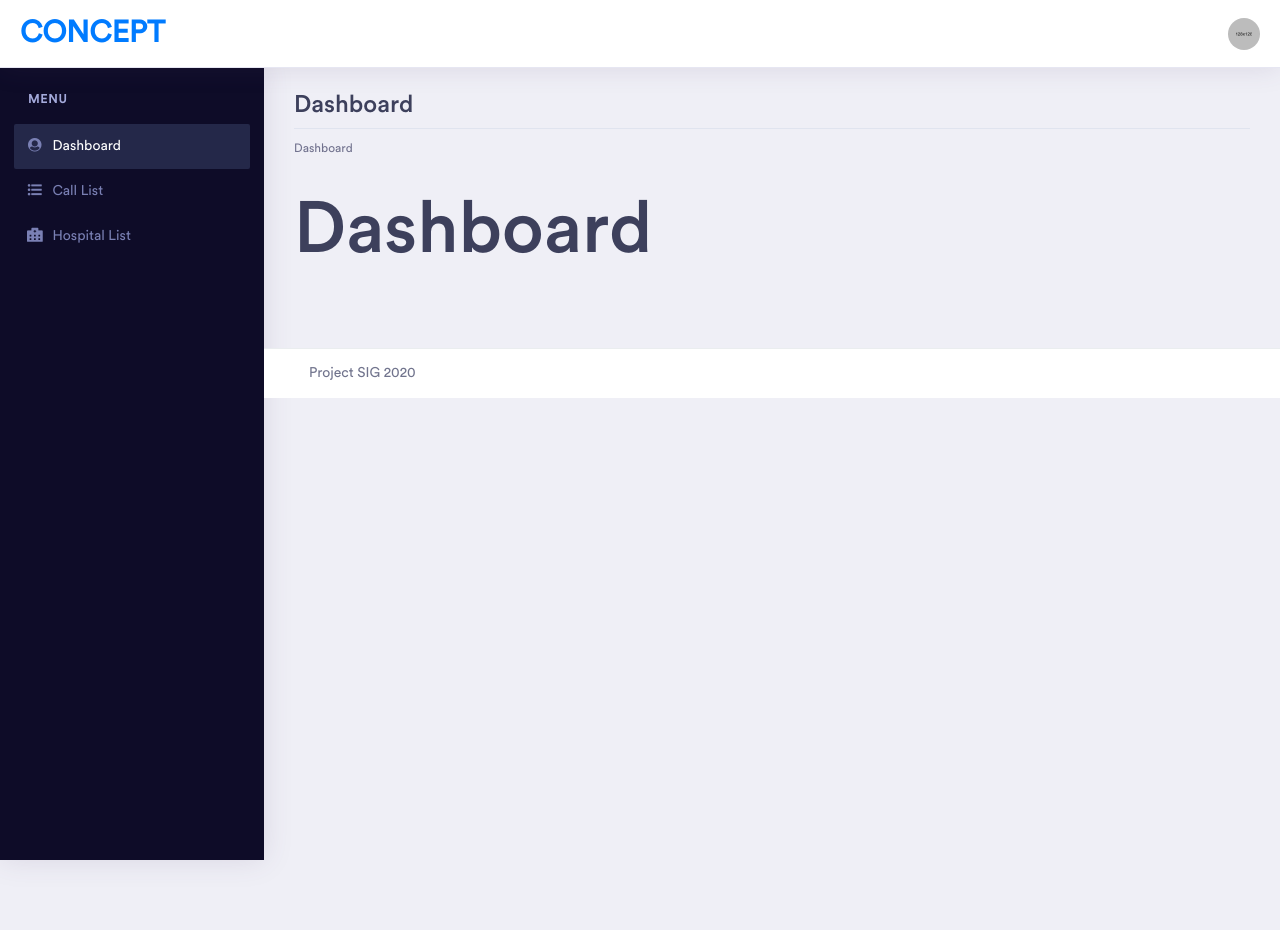
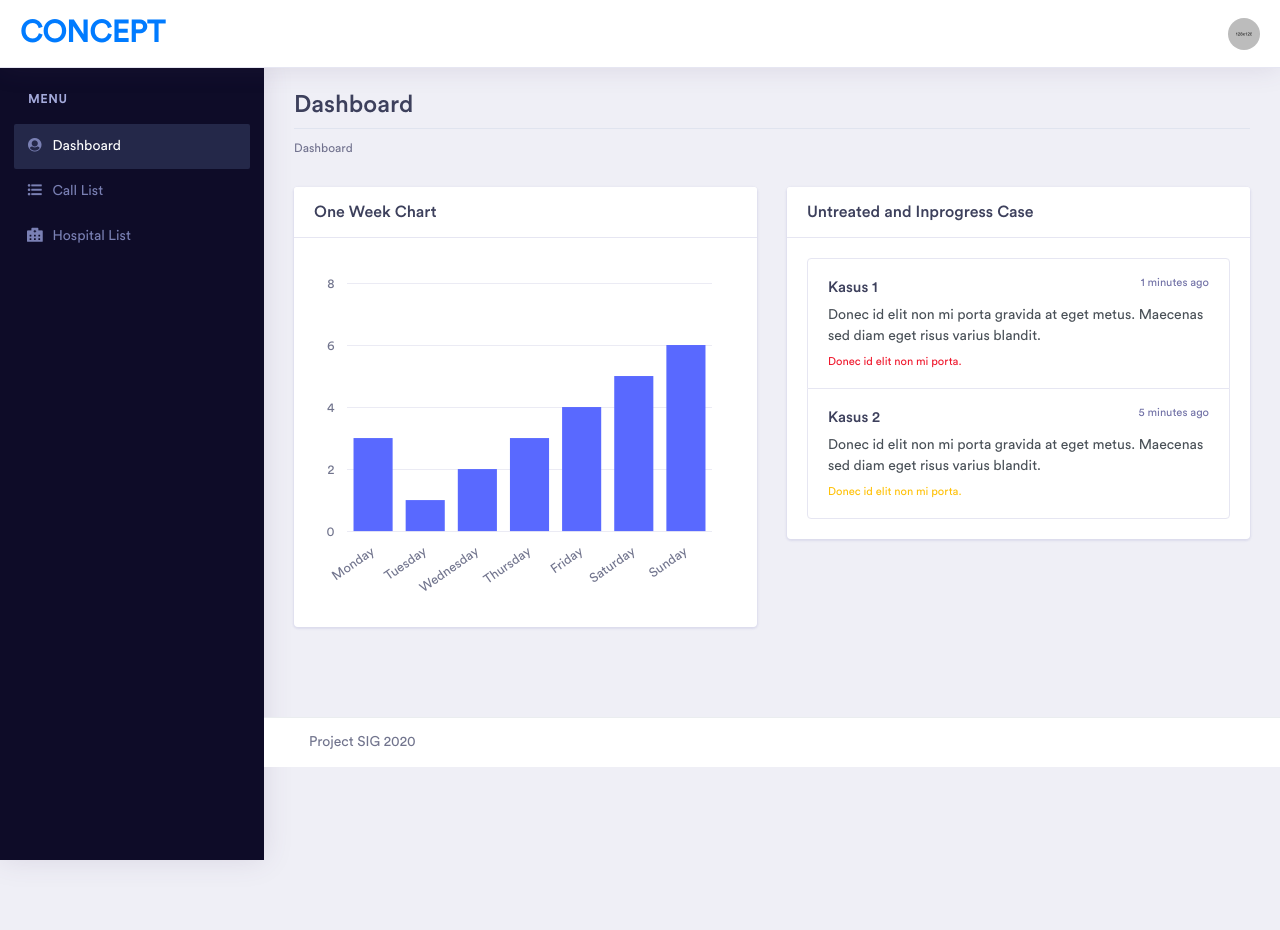
Before and after one commit to daryfauzan/SIG_Emergency_Dispatcher, a Flask app: page /dashboard in a window 1280 px wide. Run offline with Flask 2, Linux system fonts and the light colour scheme; the visitor is signed in with stand-in values (Sample User, id 1); data comes from the database, SQL or seed files in the repository; some libraries are stand-ins or nearby versions; some web fonts are replaced.

Commit message:
add dashboard ui element

```diff
--- a/SIG_EmDis/templates/dashboard.html
+++ b/SIG_EmDis/templates/dashboard.html
@@ -1,7 +1,52 @@
 {% extends 'layout.html' %}
 
 {% block content %}
-    <h1 class="display-3">
-        Dashboard
-    </h1>
+<div class="row">
+    <div class="col-6">
+        <div class="card">
+            <div class="card-header">
+                <h4 class="card-title mb-0">One Week Chart</h4>
+            </div>
+            <div class="card-body">
+                <div id="morris_bar"></div>
+            </div>
+        </div>
+    </div>
+    <div class="col-6">
+        <div class="card">
+            <div class="card-header">
+                <h4 class="card-title mb-0">Untreated and Inprogress Case</h4>
+            </div>
+            <div class="card-body">
+                <div class="list-group">
+                    <a href="{{ url_for('response', id=2) }}" class="list-group-item list-group-item-action flex-column align-items-start">
+                        <div class="d-flex w-100 justify-content-between">
+                            <h5 class="mb-1">Kasus 1</h5>
+                            <small class="text-muted">1 minutes ago</small>
+                        </div>
+                        <p class="mb-1">Donec id elit non mi porta gravida at eget metus. Maecenas sed diam eget risus
+                            varius blandit.</p>
+                        <small class="text-danger">Donec id elit non mi porta.</small>
+                    </a>
+                    <a href="{{ url_for('response', id=2) }}" class="list-group-item list-group-item-action flex-column align-items-start">
+                        <div class="d-flex w-100 justify-content-between">
+                            <h5 class="mb-1">Kasus 2</h5>
+                            <small class="text-muted">5 minutes ago</small>
+                        </div>
+                        <p class="mb-1">Donec id elit non mi porta gravida at eget metus. Maecenas sed diam eget risus
+                            varius blandit.</p>
+                        <small class="text-warning">Donec id elit non mi porta.</small>
+                    </a>
+                </div>
+            </div>
+        </div>
+    </div>
+</div>
 {% endblock %}
+
+{% block script %}
+
+<script src="{{url_for('static', filename='vendor/charts/morris-bundle/raphael.min.js')}}"></script>
+<script src="{{url_for('static', filename='vendor/charts/morris-bundle/morris.js')}}"></script>
+<script src="{{url_for('static', filename='vendor/charts/morris-bundle/Morrisjs.js')}}"></script>
+{% endblock %}
```
Also changed, not shown: SIG_EmDis/static/vendor/charts/morris-bundle/Morrisjs.js.
